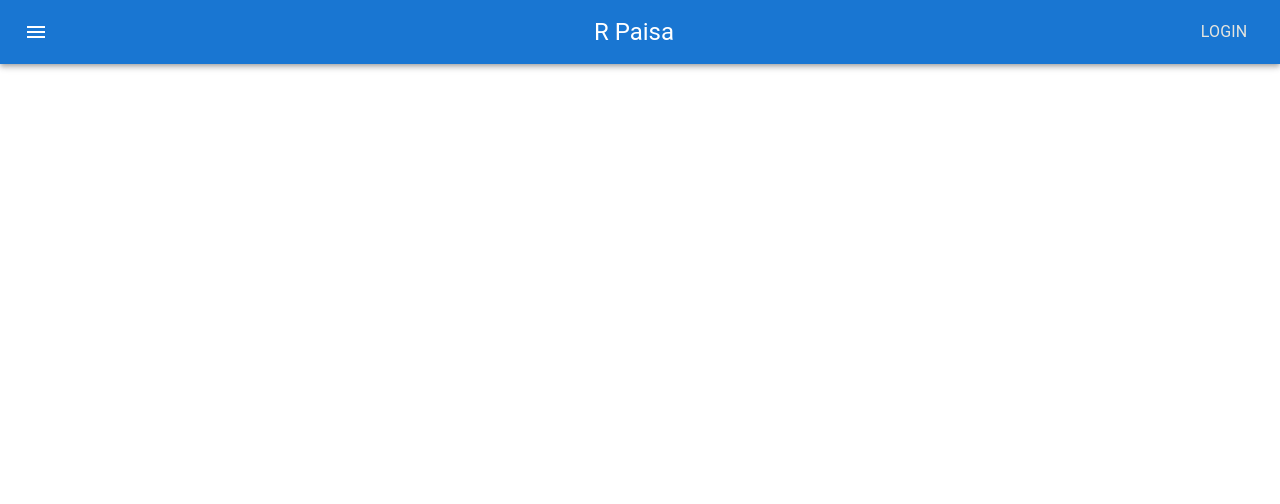
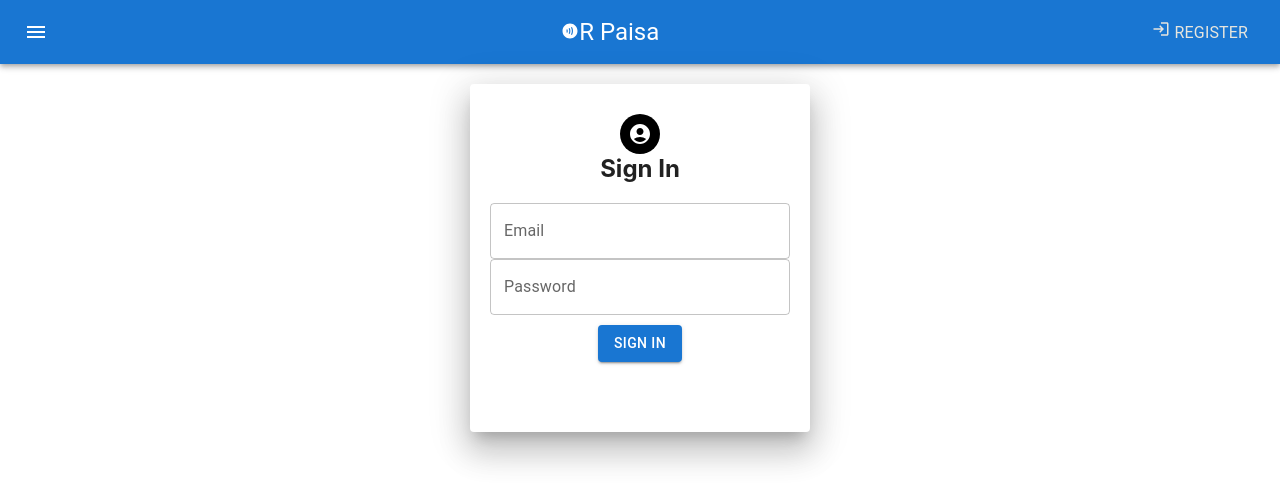
Before and after one commit to AyushDhimanIITR/RPaisa, a React (Create React App) app: page / in a window 1280 px wide. Shown: the top 504 px of the page. Built offline with nearby package versions, Linux system fonts and the light colour scheme.

Commit message:
added login comp

```diff
--- a/package.json
+++ b/package.json
@@ -7,11 +7,13 @@
     "@emotion/styled": "^11.10.5",
     "@mui/icons-material": "^5.11.0",
     "@mui/material": "^5.11.4",
+    "@react-oauth/google": "^0.5.1",
     "@testing-library/jest-dom": "^5.16.5",
     "@testing-library/react": "^13.4.0",
     "@testing-library/user-event": "^13.5.0",
     "react": "^18.2.0",
     "react-dom": "^18.2.0",
+    "react-router-dom": "^6.6.2",
     "react-scripts": "5.0.1",
     "web-vitals": "^2.1.4"
   },
--- a/src/App.js
+++ b/src/App.js
@@ -1,11 +1,21 @@
-  import './App.css';
+import './App.css';
 import Header from './Components/Header/Header';
+import Signin from './Components/Register/Login';
+import Signup from './Components/Register/Registration';
+// import Form from './Components/Register/Register';
+import {GoogleOAuthProvider} from '@react-oauth/google';
 
 function App() {
   return (
-    <div className="App">
+<GoogleOAuthProvider clientId='715617945900-5d78r00q5ldrduav41u6q9be4sirtukq.apps.googleusercontent.com'>
+
+<div className="App">
+
       <Header />
+      {/* <Signup /> */}
+      <Signin />
     </div>
+</GoogleOAuthProvider>
   );
 }
 
--- a/src/Components/Header/Header.js
+++ b/src/Components/Header/Header.js
@@ -6,6 +6,10 @@ import Typography from '@mui/material/Typography';
 import Button from '@mui/material/Button';
 import IconButton from '@mui/material/IconButton';
 import MenuIcon from '@mui/icons-material/Menu';
+import ContactlessIcon from '@mui/icons-material/Contactless';
+import LoginIcon from '@mui/icons-material/Login';
+import Signup from '../Register/Registration';
+import { Outlet,Link} from 'react-router-dom';
 
 const Header = () => {
   return (
@@ -22,11 +26,15 @@ const Header = () => {
             <MenuIcon />
           </IconButton>
           <Typography variant="h5" component="div" sx={{ flexGrow: 1 }}>
+            <ContactlessIcon sx={{fontSize: 'large' }} />
             R Paisa
           </Typography>
-          <Button><Typography color={"#E6E5DE"}>Login</Typography></Button>
+
+          <Button><Typography color={"#E6E5DE"}><LoginIcon sx={{fontSize:'large'}}/> Register</Typography></Button>
+
         </Toolbar>
       </AppBar>
+      <Outlet />
     </Box>
   );
 }
--- /dev/null
+++ b/src/Components/Register/Login.js
@@ -0,0 +1,47 @@
+import React from 'react'
+import { Grid, Paper, Avatar, Typography, TextField, Button } from '@mui/material'
+import AccountCircleIcon from '@mui/icons-material/AccountCircle';
+import {GoogleLogin } from '@react-oauth/google';
+
+const Signin = () => {
+    const paperStyle = { padding: '30px 20px', width: 300, margin: "20px auto" }
+    const headerStyle = { margin: 0 }
+    const avatarStyle = { backgroundColor: '#000000' }
+    const marginTop = { marginTop: 10 }
+    return (
+        <Grid>
+            <Paper elevation={20} style={paperStyle}>
+                <Grid align='center'>
+                    <Avatar style={avatarStyle}>
+                        <AccountCircleIcon />
+                    </Avatar>
+                    <h2 style={headerStyle}>Sign In</h2>
+                    <br />
+                </Grid>
+                <form>
+
+                    <TextField fullWidth label='Email' placeholder="Enter your email" />
+                    {/* <FormControl component="fieldset" style={marginTop}>
+                        <FormLabel component="legend">Gender</FormLabel>
+                        <RadioGroup aria-label="gender" name="gender" style={{ display: 'initial' }}>
+                            <FormControlLabel value="female" control={<Radio />} label="Female" />
+                            <FormControlLabel value="male" control={<Radio />} label="Male" />
+                        </RadioGroup>
+                    </FormControl> */}
+                    <TextField fullWidth label='Password' placeholder="Enter your password"/>
+
+                    <Button style={marginTop} type='submit' variant='contained' color='primary'>Sign In</Button>
+                    <GoogleLogin onSuccess={res => {
+                        console.log(res);
+                    }}
+                    onError={() =>{
+                        console.log('Login Failed');
+                    }} />
+                </form>
+
+            </Paper>
+        </Grid>
+    )
+}
+
+export default Signin;
--- /dev/null
+++ b/src/Components/Register/Registration.js
@@ -0,0 +1,54 @@
+import React from 'react'
+import { Grid, Paper, Avatar, Typography, TextField, Button } from '@mui/material'
+import AccountCircleIcon from '@mui/icons-material/AccountCircle';
+import Radio from '@mui/material/Radio';
+import RadioGroup from '@mui/material/RadioGroup';
+import FormControlLabel from '@mui/material/FormControlLabel';
+import FormControl from '@mui/material/FormControl';
+import FormLabel from '@mui/material/FormLabel';
+import {GoogleLogin} from '@react-oauth/google';
+import {Outlet} from 'react-router-dom';
+const Signup = () => {
+    const paperStyle = { padding: '30px 20px', width: 300, margin: "20px auto" }
+    const headerStyle = { margin: 0 }
+    const avatarStyle = { backgroundColor: '#000000' }
+    const marginTop = { marginTop: 5 }
+    return (
+        <Grid>
+            <Paper elevation={20} style={paperStyle}>
+                <Grid align='center'>
+                    <Avatar style={avatarStyle}>
+                        <AccountCircleIcon />
+                    </Avatar>
+                    <h2 style={headerStyle}>Sign Up</h2>
+                    <Typography variant='caption' gutterBottom>Please fill this form to create an account !</Typography>
+                </Grid>
+                <form>
+                    <TextField fullWidth label='Name' placeholder="Enter your name" />
+                    <TextField fullWidth label='Email' placeholder="Enter your email" />
+                    <FormControl component="fieldset" style={marginTop}>
+                        <FormLabel component="legend">Gender</FormLabel>
+                        <RadioGroup aria-label="gender" name="gender" style={{ display: 'initial' }}>
+                            <FormControlLabel value="female" control={<Radio />} label="Female" />
+                            <FormControlLabel value="male" control={<Radio />} label="Male" />
+                        </RadioGroup>
+                    </FormControl>
+                    <TextField fullWidth label='Phone Number' placeholder="Enter your phone number" />
+                    <TextField fullWidth label='Password' placeholder="Enter your password"/>
+                    <TextField fullWidth label='Confirm Password' placeholder="Confirm your password"/>
+
+                    <Button style={marginTop} type='submit' variant='contained' color='primary'>Sign up</Button>
+                    <GoogleLogin onSuccess={res => {
+                        console.log(res);
+                    }}
+                    onError={() =>{
+                        console.log('Login Failed');
+                    }} />
+                </form>
+
+            </Paper>
+        </Grid>
+    )
+}
+
+export default Signup;
```
Also changed, not shown: 1 other file (tests, documents, lock files or other folders).
